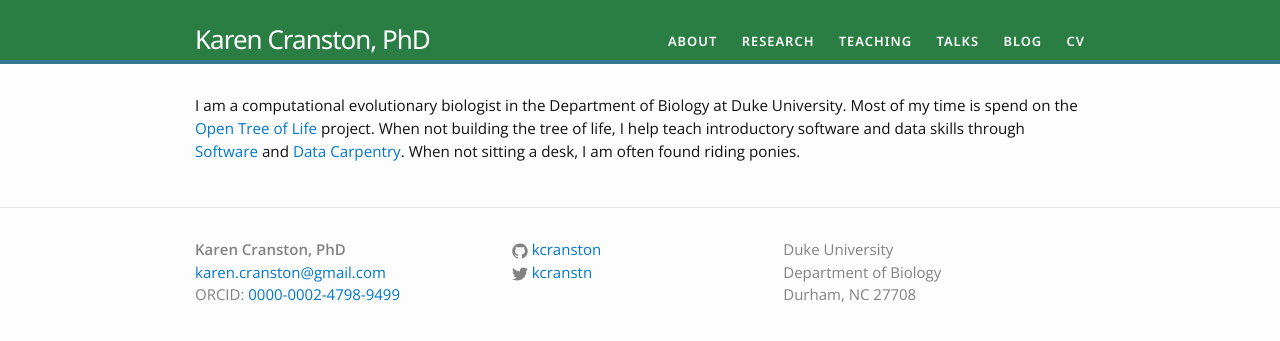
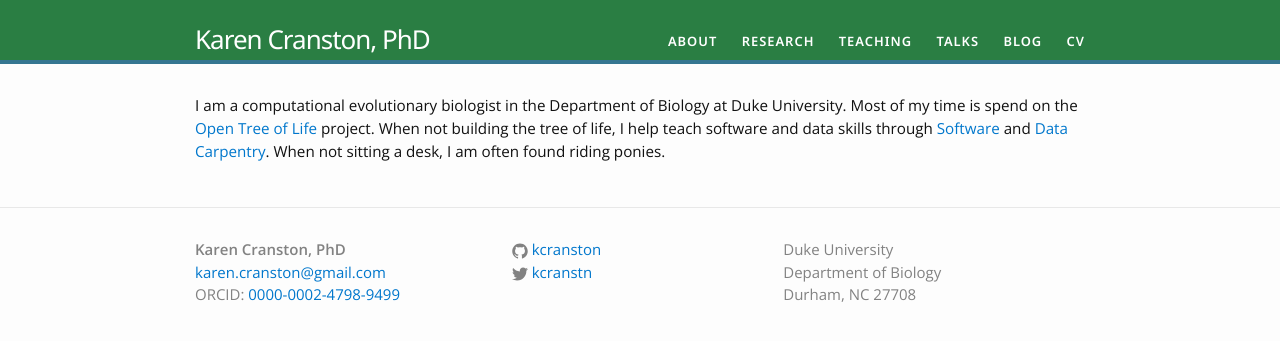
Before and after one commit to kcranston/kcranston.github.io, a Jekyll site: the page built from index.html, in a window 1280 px wide. Shown: the top 341 px of the page. Built offline with Jekyll 4.4.1, drawn with Linux system fonts in a browser that asks for light colours.

```diff
--- a/index.html
+++ b/index.html
@@ -9,7 +9,7 @@
 <p>I am a computational evolutionary biologist in the Department of Biology at
 Duke University. Most of my time is spend on the <a
 href="https://opentreeoflife.org">Open Tree of Life</a> project. When not
-building the tree of life, I help teach introductory software and data skills
+building the tree of life, I help teach software and data skills
 through <a href="https://software-carpentry.org">Software</a> and <a
 href="https://datacarpentry.org">Data Carpentry</a>. When not sitting a desk,
 I am often found riding ponies. </p>
```
Also changed, not shown: cv.md (+1 -1 lines).
